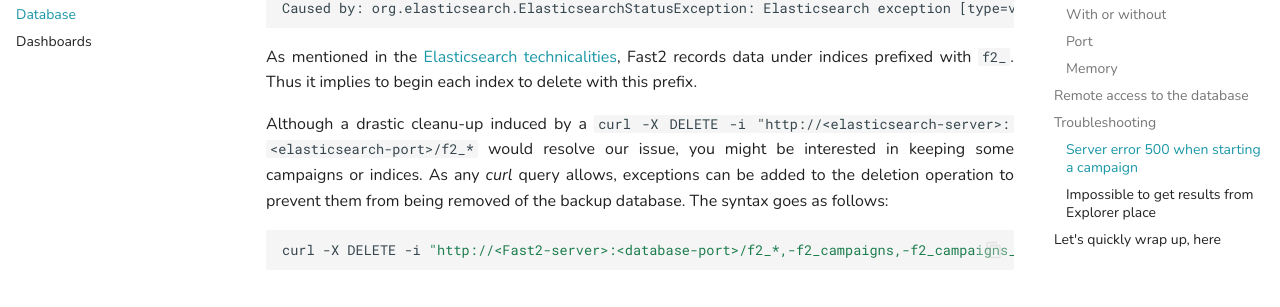
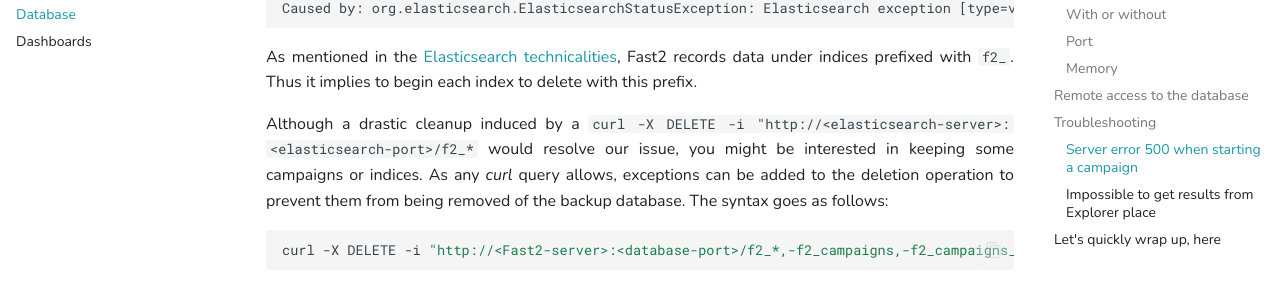
Before and after one commit to Fast2docs/Fast2-docs, an MkDocs documentation site: the page built from docs/components/database.md, in a window 1280 px wide and 900 px high, scrolled down 4606 px. Shown: the part 147-454 px from the top of the window. Built offline with MkDocs 1.6.1 and Material for MkDocs 9.7.7, drawn with Linux system fonts in a browser that asks for light colours.

Commit message:
spelling correction

````diff
--- a/docs/components/database.md
+++ b/docs/components/database.md
@@ -187,7 +187,7 @@
 
 As mentioned in the [Elasticsearch technicalities](#index-names), Fast2 records data under indices prefixed with `f2_`. Thus it implies to begin each index to delete with this prefix.
 
-Although a drastic cleanu-up induced by a `curl -X DELETE -i "http://<elasticsearch-server>:<elasticsearch-port>/f2_*` would resolve our issue, you might be interested in keeping some campaigns or indices. As any _curl_ query allows, exceptions can be added to the deletion operation to prevent them from being removed of the backup database. The syntax goes as follows:
+Although a drastic cleanup induced by a `curl -X DELETE -i "http://<elasticsearch-server>:<elasticsearch-port>/f2_*` would resolve our issue, you might be interested in keeping some campaigns or indices. As any _curl_ query allows, exceptions can be added to the deletion operation to prevent them from being removed of the backup database. The syntax goes as follows:
 
 ```shell
 curl -X DELETE -i "http://<Fast2-server>:<database-port>/f2_*,-f2_campaigns,-f2_campaigns_sources[,-f2_<campaign-name>]"
````
